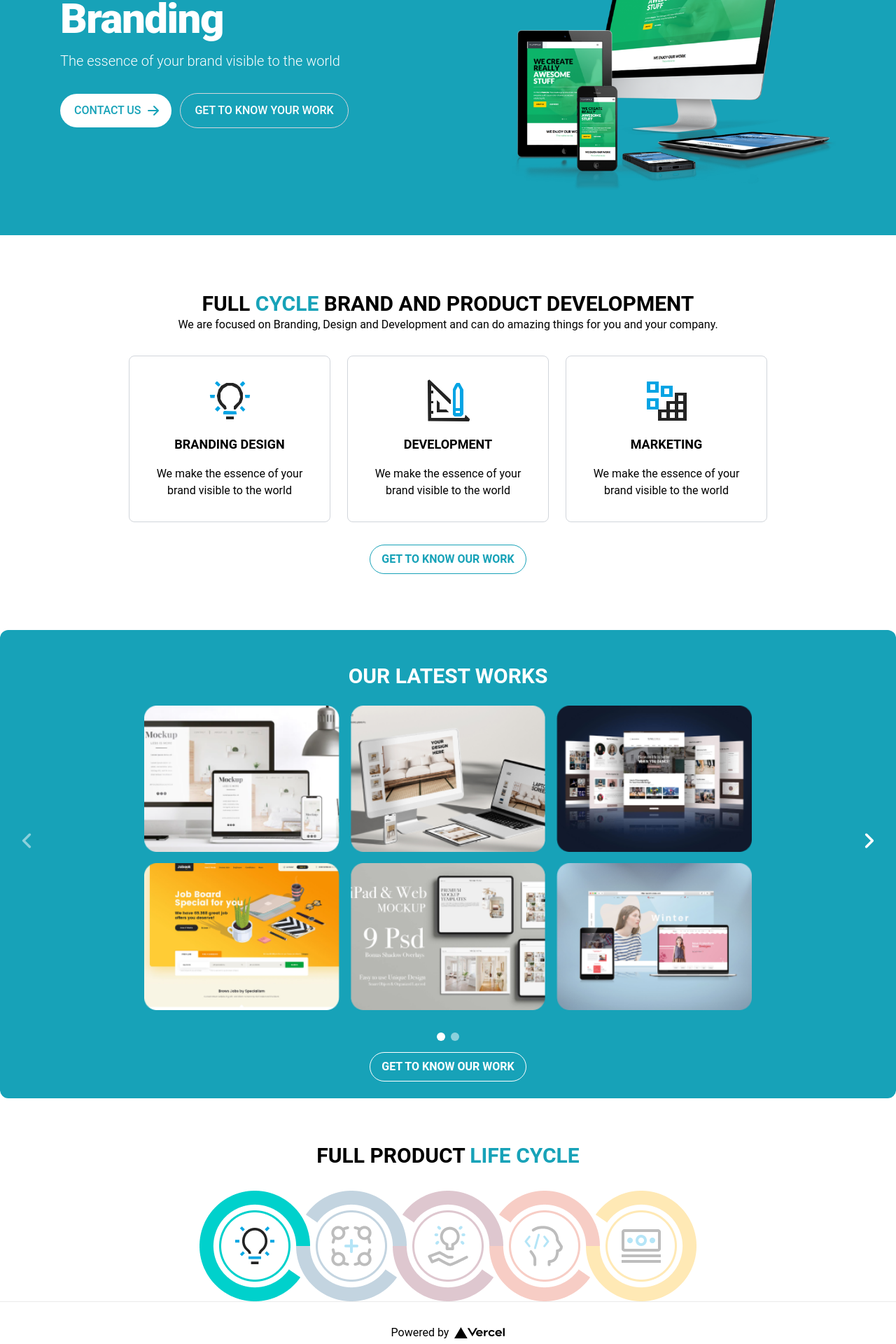
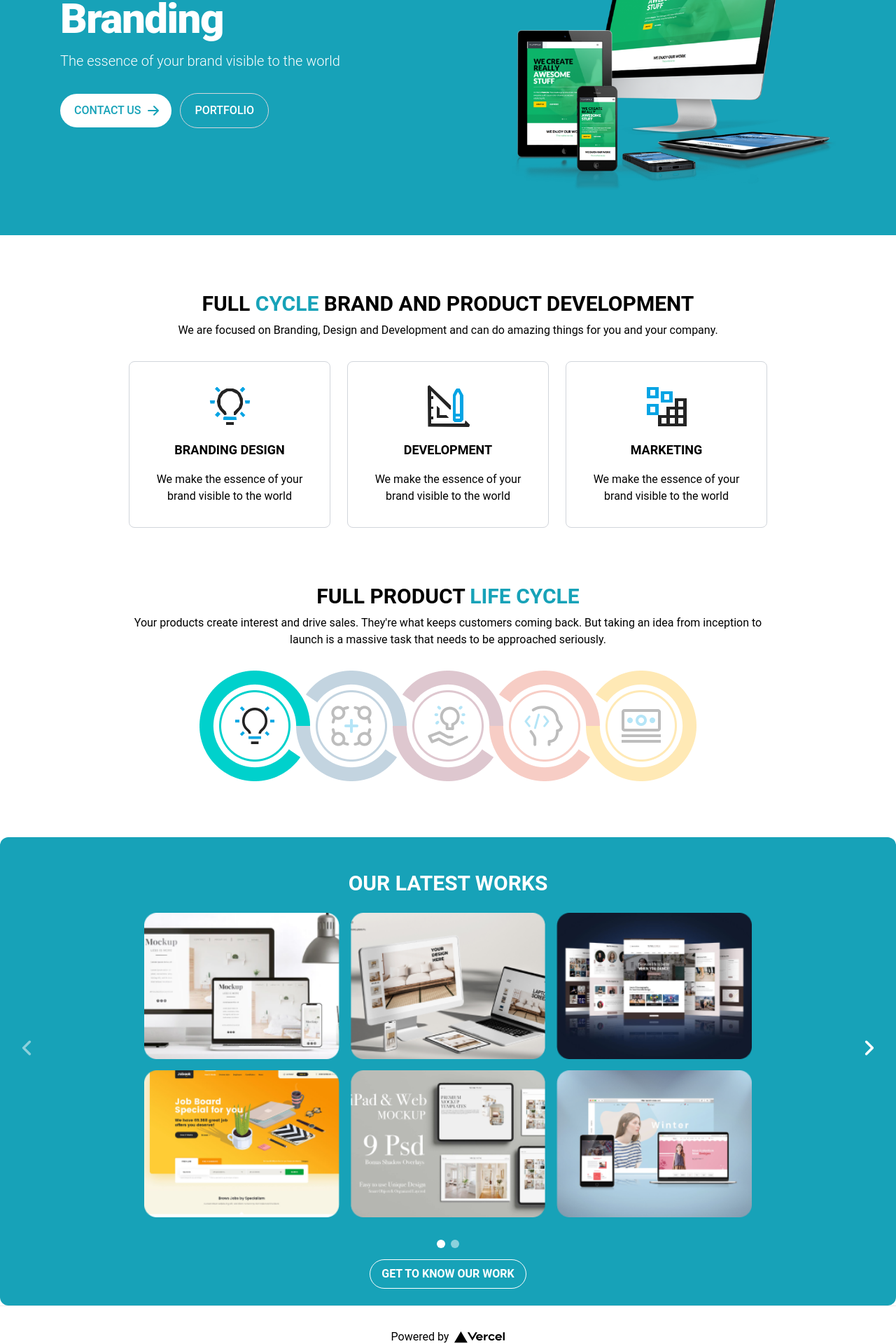
Before and after one commit to Dministry/devsoful, a Next.js app: page / in a window 1280 px wide. Shown: the part 220-2140 px from the top of the page at 70% size. Built offline with nearby package versions, Linux system fonts and the light colour scheme.

Commit message:
re-arrange section

```diff
--- a/components/HeroSection.tsx
+++ b/components/HeroSection.tsx
@@ -13,7 +13,7 @@ const HeroSection = () => {
                 <svg className="w-5 h-5 ml-2 -mr-1" fill="currentColor" viewBox="0 0 20 20" xmlns="http://www.w3.org/2000/svg"><path fill-rule="evenodd" d="M10.293 3.293a1 1 0 011.414 0l6 6a1 1 0 010 1.414l-6 6a1 1 0 01-1.414-1.414L14.586 11H3a1 1 0 110-2h11.586l-4.293-4.293a1 1 0 010-1.414z" clip-rule="evenodd"></path></svg>
                     </a>
                     <a href="#" className="inline-flex items-center justify-center px-5 py-3 hover:text-gray-700 text-base font-medium text-center text-white border border-gray-300 rounded-full hover:bg-gray-100 focus:ring-4 focus:ring-gray-100 dark:text-white dark:border-gray-700 dark:hover:bg-gray-700 dark:focus:ring-gray-800">
-                        GET TO KNOW YOUR WORK
+                        PORTFOLIO
                     </a>
                 </div>
                 <div className="hidden lg:mt-0 lg:col-span-5 lg:flex">
--- a/components/OurWork.tsx
+++ b/components/OurWork.tsx
@@ -6,7 +6,7 @@ const OurWork = () => {
         <>
             <div className="w-3/4 my-20 mx-auto md:px-6">
                 <section className="lg:mb-8 mb-2 text-center lg:text-left">
-                    <h2 className="mb-0 text-center text-3xl font-bold">
+                    <h2 className="mb-2 text-center text-3xl font-bold">
                         FULL <span className="text-primary-100">CYCLE </span>BRAND AND PRODUCT DEVELOPMENT
                 </h2>
                     <p className="text-neutral-500 mb-8 dark:text-neutral-300 flex items-center justify-center">
@@ -30,7 +30,7 @@ const OurWork = () => {
                             <h5 className="mb-4 text-lg font-bold flex items-center justify-center">DEVELOPMENT</h5>
                             <p className="text-neutral-500 dark:text-neutral-300 flex items-center justify-center text-center">
                                 We make the essence of your brand visible to the world
-                        </p>
+                            </p>
                         </div>
                         <div className="mb-12 lg:mb-0  border border-gray-300 rounded-lg p-8">
                             <div className="mb-4 flex items-center justify-center text-sm font-medium text-danger dark:text-danger-500 lg:justify-center">
@@ -44,7 +44,7 @@ const OurWork = () => {
 
                     </div>
                 </section>
-                <CtaButton />
+                {/* <CtaButton /> */}
             </div>
         </>
 
--- a/components/ProductLife.tsx
+++ b/components/ProductLife.tsx
@@ -2,10 +2,13 @@ import Image from 'next/image'
 import ProdShape from '../public/Product_Shapes.png'
 const ProductLife = () => {
     return (
-        <div>
-            <h2 className="mt-16 mb-8 text-center text-3xl font-bold">
+        <div className="w-3/4 my-20 mx-auto md:px-6">
+            <h2 className="mt-16 mb-2 text-center text-3xl font-bold">
                 FULL PRODUCT <span className="text-primary-100">LIFE CYCLE </span>
             </h2>
+            <p className="text-neutral-500 mb-8 dark:text-neutral-300 flex items-center justify-center text-center">
+                Your products create interest and drive sales. They're what keeps customers coming back. But taking an idea from inception to launch is a massive task that needs to be approached seriously.
+                </p>
             <div className="flex items-center justify-center">
                 <Image
                     src={ProdShape}
--- a/pages/index.tsx
+++ b/pages/index.tsx
@@ -26,8 +26,8 @@ export default function Home() {
         <HomePageHeader />
         {/* NavBar End */}
         <OurWork />
+        <ProductLife />
         <LatestWork />
-        <ProductLife />
 
       </main>
 
```
